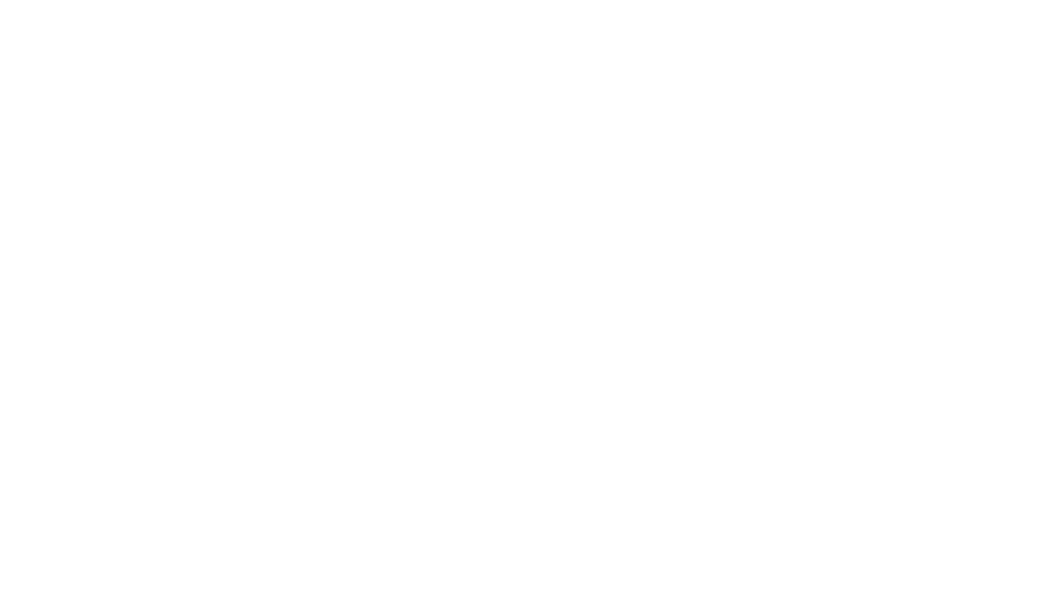
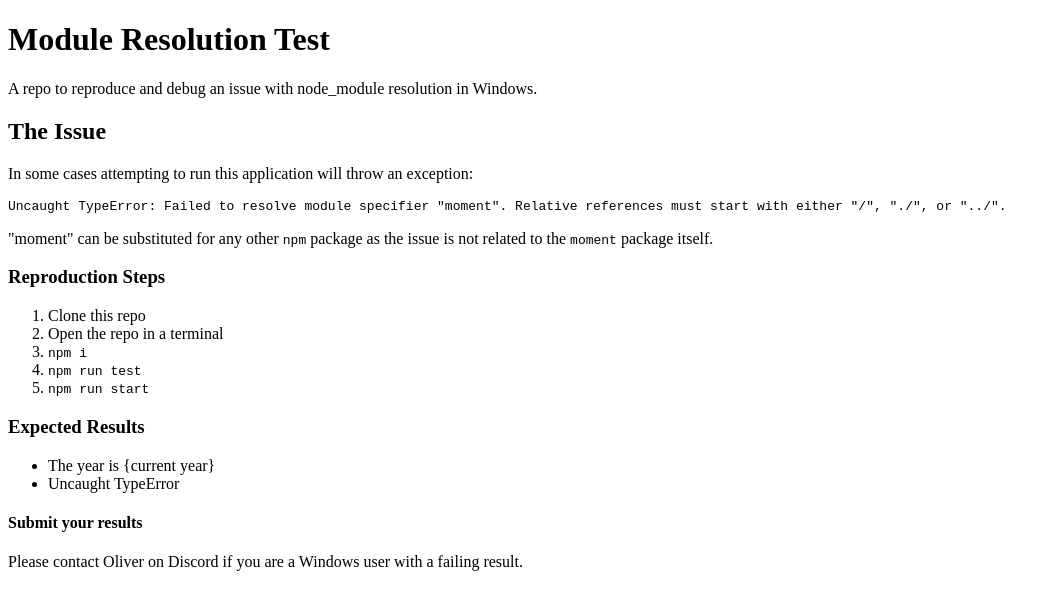
Before and after one commit to MaksymSydorovych/example, a website built with Parcel: page index.html in a window 1280 px wide. Shown: the whole page, without its empty margins (0-1052 px from the left). Built offline with nearby package versions, Linux system fonts and the light colour scheme.

Commit message:
Updates readme

```diff
--- a/index.html
+++ b/index.html
@@ -1,13 +1,46 @@
 <!DOCTYPE html>
 <html lang="en">
   <head>
-  <meta charset="UTF-8">
-  <meta http-equiv="X-UA-Compatible" content="IE=edge">
-  <meta name="viewport" content="width=device-width, initial-scale=1.0">
+    <meta charset="UTF-8" />
+    <meta http-equiv="X-UA-Compatible" content="IE=edge" />
+    <meta name="viewport" content="width=device-width, initial-scale=1.0" />
     <title>Example</title>
     <script type="module" src="./test.js"></script>
   </head>
   <body>
-
+    <h1 id="module-resolution-test">Module Resolution Test</h1>
+    <p>
+      A repo to reproduce and debug an issue with node_module resolution in
+      Windows.
+    </p>
+    <h2 id="the-issue">The Issue</h2>
+    <p>
+      In some cases attempting to run this application will throw an exception:
+    </p>
+    <pre><code>Uncaught TypeError: Failed to resolve module specifier &quot;moment&quot;. Relative references must start with either &quot;/&quot;, &quot;./&quot;, or &quot;../&quot;.
+</code></pre>
+    <p>
+      &quot;moment&quot; can be substituted for any other
+      <code>npm</code> package as the issue is not related to the
+      <code>moment</code> package itself.
+    </p>
+    <h3 id="reproduction-steps">Reproduction Steps</h3>
+    <ol>
+      <li>Clone this repo</li>
+      <li>Open the repo in a terminal</li>
+      <li><code>npm i</code></li>
+      <li><code>npm run test</code></li>
+      <li><code>npm run start</code></li>
+    </ol>
+    <h3 id="expected-results">Expected Results</h3>
+    <ul>
+      <li>The year is {current year}</li>
+      <li>Uncaught TypeError</li>
+    </ul>
+    <h4 id="submit-your-results">Submit your results</h4>
+    <p>
+      Please contact Oliver on Discord if you are a Windows user with a failing
+      result.
+    </p>
   </body>
 </html>
```
Also changed, not shown: readme.md (added). Lines whose indentation alone changed are shown as unchanged.
